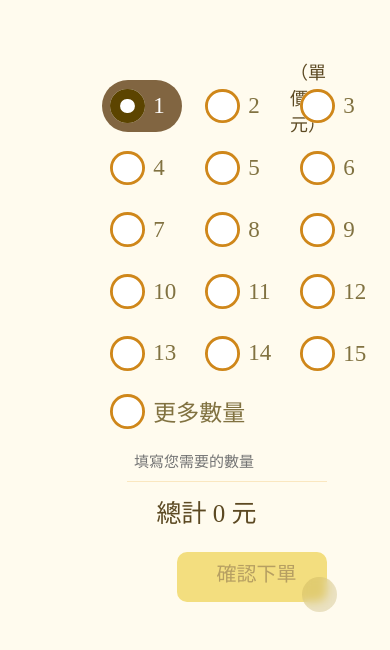
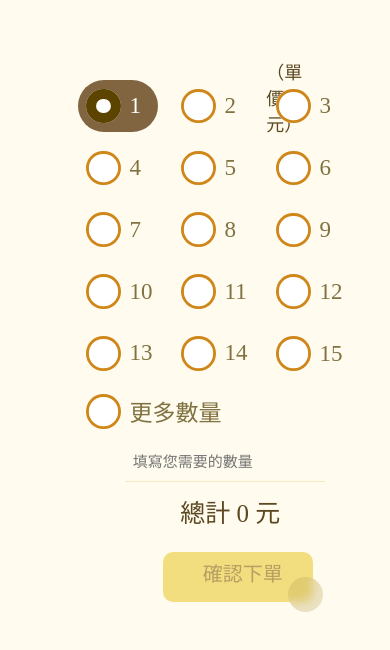
Before and after one commit to JKU-workshop/JKU-workshop-old.github.io, a plain HTML site: page Donut-Order.html in a window 390 px wide. Drawn offline with nearby package versions, Linux system fonts and the light colour scheme; a web font is replaced by a local one.

Commit message:
Phone-Test

```diff
--- a/Donut-Order.html
+++ b/Donut-Order.html
@@ -34,16 +34,16 @@
         $(".Now-Order-Title").append(`<label class="Now-Order-Title-Price"></label>`);
         $(".Now-Order-Title-Price").text('（單價 '+orderprice+' 元）');
         var top1 = 80, topall = 10, top24 = -57.7, left = 95, Row = 3, MAXI = 15, Now = 0, startcount = 1;
-        $(".Now-Order-Title").css("margin-left", left);
+        $(".Now-Order-Title").css("margin-left", left / 2);
         $(".Now-Order-Title-Price").css("margin-left", left/2);
         for(i = 1; i <= MAXI; i++) {
             if (i != 1 && ((i - 1) % Row) == 0) Now++;
-            $(".Count-Box").append(`<label style="margin-top: `+((i % Row) == 1 ? ((i == 1) ? top1 : topall) : top24)+`px; margin-left: `+(left * ((i % (MAXI + 1)) - Now * Row - 0))+`px;"><input type="radio" name="Count" value = "`+i+`"><span>`+i+`</span></label>`);
+            $(".Count-Box").append(`<label style="margin-top: `+((i % Row) == 1 ? ((i == 1) ? top1 : topall) : top24)+`px; margin-left: `+(left * ((i % (MAXI + 1)) - Now * Row - 0.5))+`px;"><input type="radio" name="Count" value = "`+i+`"><span>`+i+`</span></label>`);
         }
-        $(".Count-Box").append(`<label style="margin-top: 0px; margin-left: `+left+`px;"><input type="radio" name="Count" value = "More"><span>更多數量</span></label>`);
-        $(".Count-Box").append(`<div class="More-Count-Box" style="margin-top: 0px; margin-left: 120px;"><input ondrop="return false;" onpaste="return false;" onkeypress="return event.charCode>=48 && event.charCode<=57" class="More-Count-Box-Text" placeholder="填寫您需要的數量" required="" type="text"><span class="More-Count-Box-border"></span></div>`);
+        $(".Count-Box").append(`<label style="margin-top: 0px; margin-left: `+(left / 2)+`px;"><input type="radio" name="Count" value = "More"><span>更多數量</span></label>`);
+        $(".Count-Box").append(`<div class="More-Count-Box" style="margin-top: 0px; margin-left: `+left+`px;"><input ondrop="return false;" onpaste="return false;" onkeypress="return event.charCode>=48 && event.charCode<=57" class="More-Count-Box-Text" placeholder="填寫您需要的數量" type="text"><span class="More-Count-Box-border"></span></div>`);
         $(".Count-Box").append(`<span class="Now-Order-Price" style="margin-top: 50px; margin-left: 150px;"></span>`);
-        $(".Count-Box").append(`<button class="OK-Submit" style="margin-top: 100px; margin-left: 180px;">確認下單</button>`);
+        $(".Count-Box").append(`<button class="OK-Submit" style="margin-top: 100px; margin-left: `+(left * (3 / 2))+`px;">確認下單</button>`);
         $("input[name='Count']:eq("+(startcount - 1)+")").prop('checked', true);
         $(".Now-Order-Price").text('總計 '+(orderprice * $("input[name='Count']:eq("+(startcount - 1)+")").val())+' 元');
         $("input[name='Count']").click(function(){
```
